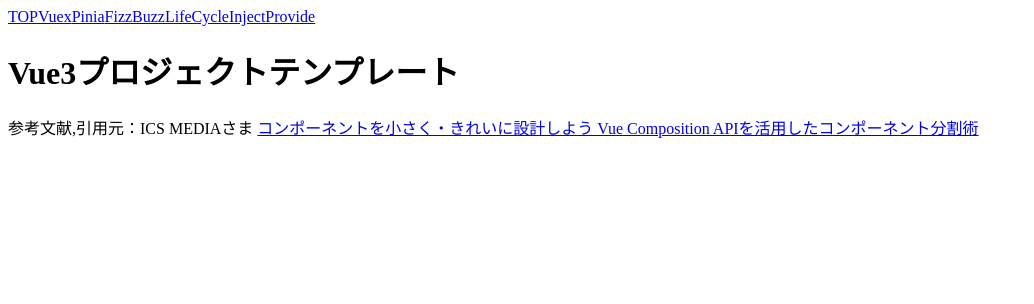
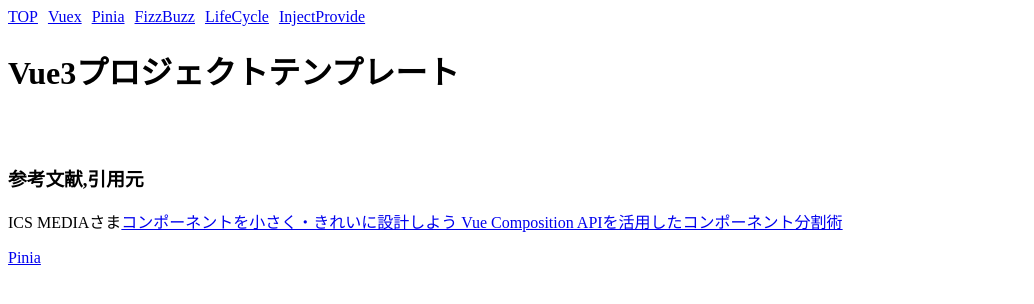
Before and after one commit to fumi-sagawa/vue3-template, a Vue app: page / in a window 1280 px wide. Shown: the top 304 px of the page, without its empty margins (0-1034 px from the left). Built offline with nearby package versions, Linux system fonts and the light colour scheme.

Commit message:
Fix:　レイアウトまわり

```diff
--- a/src/App.vue
+++ b/src/App.vue
@@ -1,13 +1,24 @@
 <script setup lang="ts"></script>
 
 <template>
+  <div>
+    <div class="linkList">
       <router-link to="/">TOP</router-link>
       <router-link to="/vuex">Vuex</router-link>
       <router-link to="/pinia">Pinia</router-link>
       <router-link to="/fizzbuzz">FizzBuzz</router-link>
       <router-link to="/lifecycle">LifeCycle</router-link>
       <router-link to="/injectprovide">InjectProvide</router-link>
+    </div>
+  </div>
   <router-view />
 </template>
 
-<style lang="scss" scoped></style>
+<style lang="scss" scoped>
+.linkList {
+  display: grid;
+  justify-content: start;
+  grid-auto-flow: column;
+  gap: 10px;
+}
+</style>
--- a/src/pages/Pinia.vue
+++ b/src/pages/Pinia.vue
@@ -5,11 +5,7 @@ import StoreAngle from '../components/StoreAnglePinia.vue';
 
 <template>
   <div>
-    <h1>Vuexの例</h1>
-    <div>
-      Vuexストアに格納された長さ(length)と角度(angle)の2つの値を、それぞれ複数の単位で表示・更新する例です。
-    </div>
-
+    <h1>Piniaの例</h1>
     <div class="demo">
       <h2>何かの長さ</h2>
       <StoreLength unit="px" />
--- a/src/pages/Provider.vue
+++ b/src/pages/Provider.vue
@@ -12,6 +12,7 @@ provide(key, user);
 </script>
 
 <template>
+  <h1>Inject/Procideの例</h1>
   <div>
     <Injectioner />
   </div>
--- a/src/pages/Top.vue
+++ b/src/pages/Top.vue
@@ -1,12 +1,26 @@
 <script setup lang="ts"></script>
 
 <template>
-  <h1>Vue3プロジェクトテンプレート</h1>
-  <div>
-    参考文献,引用元：ICS MEDIAさま
-    <a href="https://ics.media/entry/210929/"
-      >コンポーネントを小さく・きれいに設計しよう Vue Composition
-      APIを活用したコンポーネント分割術</a
-    >
+  <div class="gap20">
+    <h1>Vue3プロジェクトテンプレート</h1>
+    <div>
+      <h3>参考文献,引用元</h3>
+      <p>
+        ICS MEDIAさま<a href="https://ics.media/entry/210929/"
+          >コンポーネントを小さく・きれいに設計しよう Vue Composition
+          APIを活用したコンポーネント分割術</a
+        >
+      </p>
+      <p>
+        <a href="https://pinia.esm.dev/introduction.html">Pinia</a>
+      </p>
+    </div>
   </div>
 </template>
+
+<style lang="scss" scoped>
+.gap20 {
+  display: grid;
+  gap: 30px;
+}
+</style>
```
Lines whose indentation alone changed are shown as unchanged.
